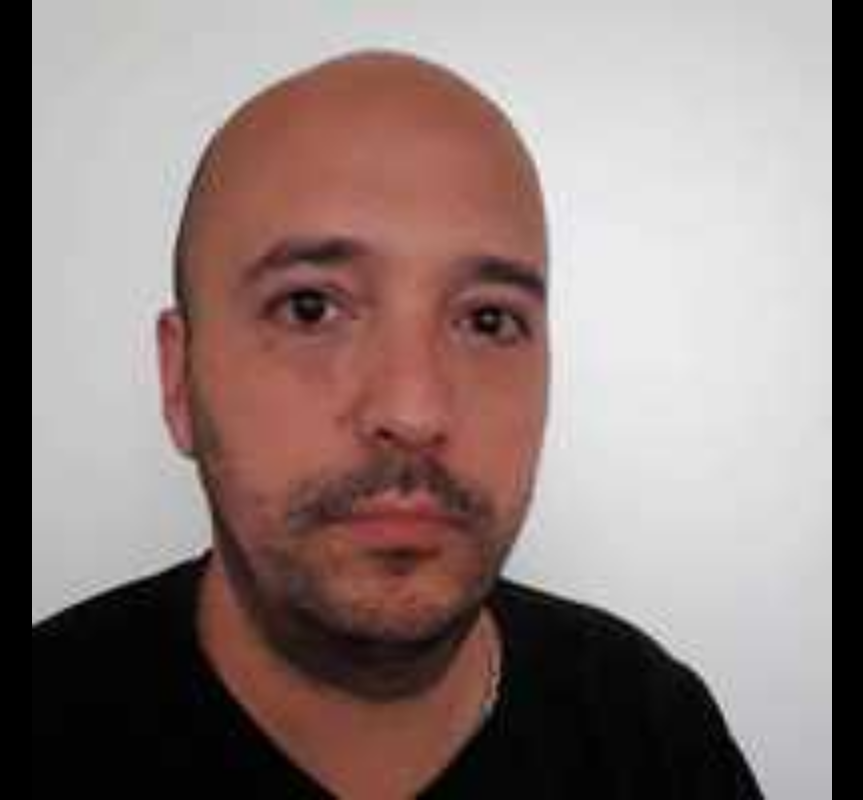
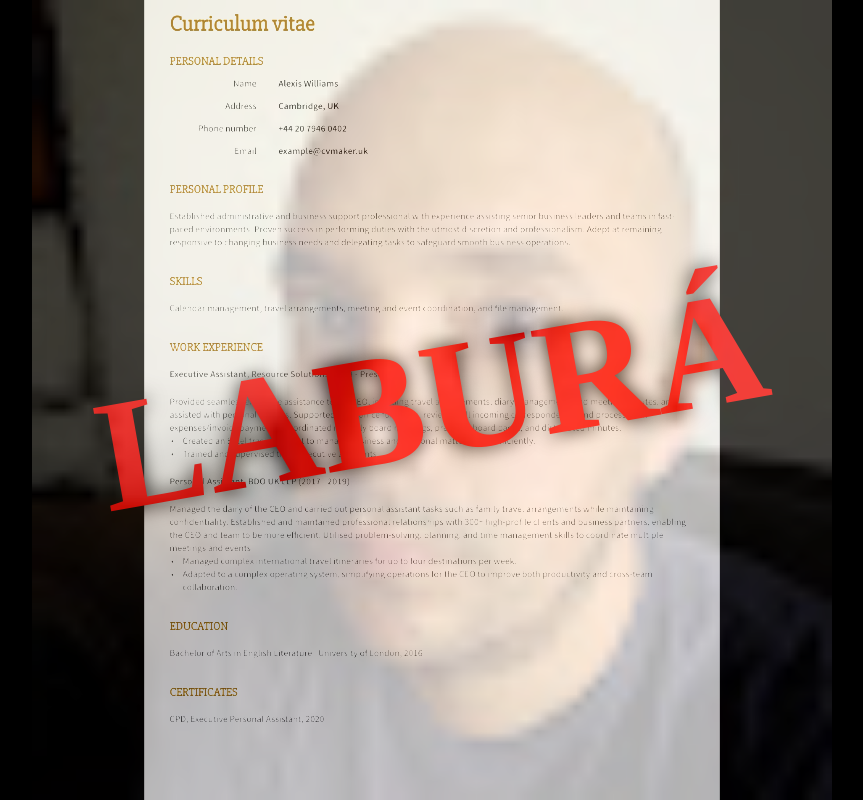
Before and after one commit to Defeeeee/Pela, a Next.js app: page /autista in a window 1280 px wide. Shown: the whole page, without its empty margins (208-1071 px from the left). Built offline with nearby package versions, Linux system fonts and the light colour scheme.

Commit message:
feat: increase intensity of /autista with all images and frequent jumpscares

```diff
--- a/app/WorkJumpscare.js
+++ b/app/WorkJumpscare.js
@@ -1,6 +1,7 @@
 "use client"
 
 import { useState, useEffect } from 'react';
+import { usePathname } from 'next/navigation';
 
 const workImages = [
   '/imgs/labura/Job-Application-Form-Template-Google-Docs-Word-Page-01.webp',
@@ -10,17 +11,21 @@ const workImages = [
 export default function WorkJumpscare() {
   const [show, setShow] = useState(false);
   const [imgSrc, setImgSrc] = useState('');
+  const pathname = usePathname();
 
   useEffect(() => {
-    // Check for jumpscare chance every 5 seconds
+    const isAutistaPage = pathname === '/autista';
+    const intervalTime = isAutistaPage ? 1000 : 5000;
+    const probability = isAutistaPage ? 0.50 : 0.50; // 50% chance in both, but interval is different
+
     const interval = setInterval(() => {
-      if (Math.random() < 0.50) { // 50% chance every 5s
+      if (Math.random() < probability) {
         trigger();
       }
-    }, 5000);
+    }, intervalTime);
 
     return () => clearInterval(interval);
-  }, []);
+  }, [pathname]);
 
   const trigger = () => {
     const randomImg = workImages[Math.floor(Math.random() * workImages.length)];
--- a/app/autista/page.js
+++ b/app/autista/page.js
@@ -2,12 +2,16 @@
 
 import { useState, useEffect, useRef } from 'react';
 
-const images = [
-  "Pelado Feliz.jpeg",
-  "Pelado Triste.jpeg",
-  "pelado QEPD.jpg",
-  "pelado sospechoso.jpg",
-  "pelado tétrico.webp",
+const allImages = [
+  { src: "/imgs/coriglia/coriglia.webp", alt: "Coriglia" },
+  { src: "/imgs/goat/Pelado Feliz.jpeg", alt: "Pelado Feliz" },
+  { src: "/imgs/goat/Pelado Triste.jpeg", alt: "Pelado Triste" },
+  { src: "/imgs/goat/pelado QEPD.jpg", alt: "Pelado QEPD" },
+  { src: "/imgs/goat/pelado sospechoso.jpg", alt: "Pelado Sospechoso" },
+  { src: "/imgs/goat/pelado tétrico.webp", alt: "Pelado Tétrico" },
+  { src: "/imgs/labura/Job-Application-Form-Template-Google-Docs-Word-Page-01.webp", alt: "Job Application" },
+  { src: "/imgs/labura/example-cv-simple-cv-86652b.jpg", alt: "CV" },
+  { src: "/imgs/labura/shovel.jpeg", alt: "Pala" },
 ];
 
 export default function AutistaPage() {
@@ -17,13 +21,13 @@ export default function AutistaPage() {
   const getNextRandomIndex = (prevIdx) => {
     let nextIdx;
     do {
-      nextIdx = Math.floor(Math.random() * images.length);
+      nextIdx = Math.floor(Math.random() * allImages.length);
     } while (nextIdx === prevIdx);
     return nextIdx;
   };
 
   const scheduleNext = (prevIdx) => {
-    const nextInterval = Math.random() * (500 - 100) + 100; // Random between 0.1s and 0.5s
+    const nextInterval = Math.random() * (150 - 50) + 50; // Random between 0.05s and 0.15s
 
     timeoutRef.current = setTimeout(() => {
       const nextIdx = getNextRandomIndex(prevIdx);
@@ -39,8 +43,7 @@ export default function AutistaPage() {
     };
   }, []);
 
-  const fileName = images[currentIdx];
-  const src = `/imgs/goat/${encodeURIComponent(fileName)}`;
+  const image = allImages[currentIdx];
 
   return (
     <div style={{
@@ -54,8 +57,8 @@ export default function AutistaPage() {
     }}>
       {/* eslint-disable-next-line @next/next/no-img-element */}
       <img
-        src={src}
-        alt="Pelado"
+        src={image.src}
+        alt={image.alt}
         style={{
           width: '100vw',
           height: '100vh',
```
